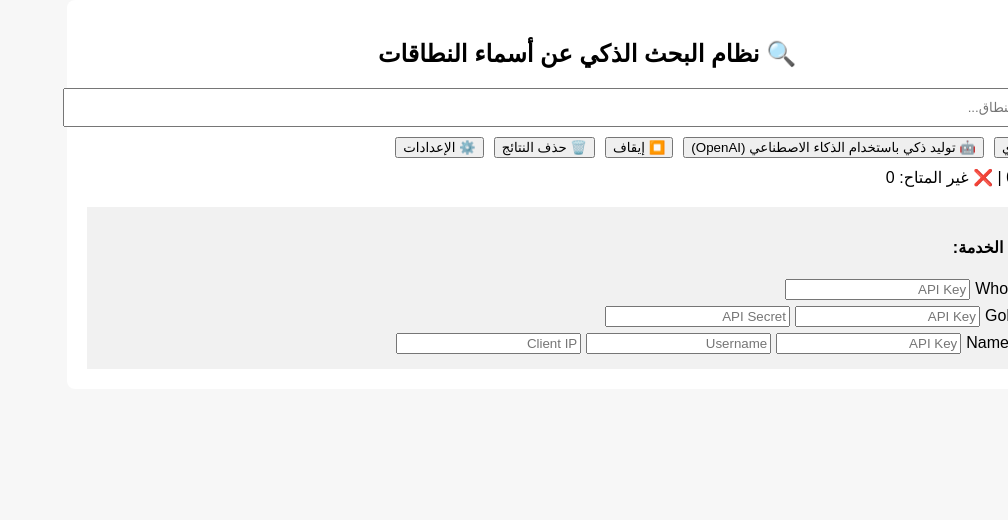
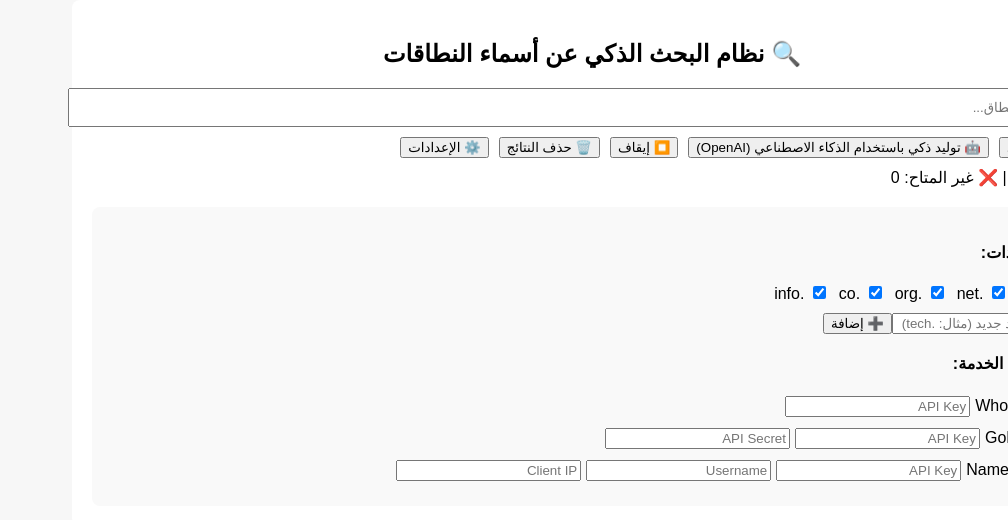
Before and after one commit to badeesindi/domain-search-app, a Next.js app: page / in a window 1280 px wide. Both pictures are taken after a click on the button "⚙️ الإعدادات". Shown: the top 520 px of the page, without its empty margins (272-1280 px from the left). Built offline with nearby package versions, Linux system fonts and the light colour scheme.

Commit message:
Update page.tsx

```diff
--- a/app/page.tsx
+++ b/app/page.tsx
@@ -17,13 +17,12 @@ interface DomainResult {
   price?: number;
 }
 
+const defaultExtensions = [".com", ".net", ".org", ".co", ".info"];
 const defaultProviders: Provider[] = [
   { name: "WhoisXML", enabled: true, apiKey: "" },
   { name: "GoDaddy", enabled: true, apiKey: "", apiSecret: "" },
   { name: "Namecheap", enabled: true, apiKey: "", username: "", clientIp: "" }
 ];
-
-const defaultExtensions = [".com", ".net", ".org", ".co", ".info"];
 
 export default function DomainSearchApp() {
   const [domain, setDomain] = useState("");
@@ -34,6 +33,7 @@ export default function DomainSearchApp() {
   const [autoGenerate, setAutoGenerate] = useState(false);
   const [showSettings, setShowSettings] = useState(false);
   const [summary, setSummary] = useState({ available: 0, unavailable: 0 });
+  const [newExt, setNewExt] = useState("");
 
   useEffect(() => {
     const ext = localStorage.getItem("extensions");
@@ -88,6 +88,7 @@ export default function DomainSearchApp() {
   return (
     <div style={{ maxWidth: 1000, margin: "auto", background: "#fff", padding: 20, borderRadius: 8 }}>
       <h2 style={{ textAlign: "center" }}>🔍 نظام البحث الذكي عن أسماء النطاقات</h2>
+
       <input
         type="text"
         value={domain}
@@ -95,6 +96,7 @@ export default function DomainSearchApp() {
         placeholder="أدخل اسم النطاق..."
         style={{ width: "100%", padding: "10px", marginBottom: 10 }}
       />
+
       <div style={{ display: "flex", gap: "10px", flexWrap: "wrap" }}>
         <button onClick={() => searchDomains(domain)}>🔎 بحث يدوي</button>
         <button onClick={() => { setAutoGenerate(true); setTimeout(() => startSmartSearch(), 100); }}>
@@ -104,13 +106,46 @@ export default function DomainSearchApp() {
         <button onClick={() => setResults([])}>🗑️ حذف النتائج</button>
         <button onClick={() => setShowSettings(!showSettings)}>⚙️ الإعدادات</button>
       </div>
+
       <p style={{ marginTop: 10 }}>✅ المتاح: {summary.available} | ❌ غير المتاح: {summary.unavailable}</p>
 
       {showSettings && (
-        <div style={{ background: "#f1f1f1", padding: 10, marginTop: 20 }}>
-          <h4>📡 مزودي الخدمة:</h4>
+        <div style={{ background: "#f9f9f9", padding: 15, marginTop: 20, borderRadius: 8 }}>
+          <h4>🌐 الامتدادات:</h4>
+          <div style={{ display: "flex", gap: 10, flexWrap: "wrap", marginBottom: 10 }}>
+            {extensions.map((ext, idx) => (
+              <label key={idx}>
+                <input
+                  type="checkbox"
+                  checked={activeExtensions.includes(ext)}
+                  onChange={() =>
+                    setActiveExtensions((prev) =>
+                      prev.includes(ext) ? prev.filter((e) => e !== ext) : [...prev, ext]
+                    )
+                  }
+                />{" "}
+                {ext}
+              </label>
+            ))}
+          </div>
+          <input
+            type="text"
+            placeholder="إضافة امتداد جديد (مثال: .tech)"
+            value={newExt}
+            onChange={(e) => setNewExt(e.target.value)}
+          />
+          <button onClick={() => {
+            if (newExt && !extensions.includes(newExt)) {
+              const updated = [...extensions, newExt];
+              setExtensions(updated);
+              setActiveExtensions(updated);
+              setNewExt("");
+            }
+          }}>➕ إضافة</button>
+
+          <h4 style={{ marginTop: 20 }}>📡 مزودي الخدمة:</h4>
           {providers.map((p, i) => (
-            <div key={i} style={{ marginBottom: 5 }}>
+            <div key={i} style={{ marginBottom: 10 }}>
               <input
                 type="checkbox"
                 checked={p.enabled}
@@ -119,35 +154,56 @@ export default function DomainSearchApp() {
                   updated[i].enabled = !updated[i].enabled;
                   setProviders(updated);
                 }}
-              /> {p.name}
-              <input type="text" placeholder="API Key" value={p.apiKey}
+              />{" "}
+              {p.name}
+              <input
+                type="text"
+                placeholder="API Key"
+                value={p.apiKey}
                 onChange={(e) => {
                   const updated = [...providers];
                   updated[i].apiKey = e.target.value;
                   setProviders(updated);
-                }} style={{ marginRight: 5 }} />
+                }}
+                style={{ marginRight: 5 }}
+              />
               {p.name === "GoDaddy" && (
-                <input type="text" placeholder="API Secret" value={p.apiSecret}
+                <input
+                  type="text"
+                  placeholder="API Secret"
+                  value={p.apiSecret}
                   onChange={(e) => {
                     const updated = [...providers];
                     updated[i].apiSecret = e.target.value;
                     setProviders(updated);
-                  }} style={{ marginRight: 5 }} />
+                  }}
+                  style={{ marginRight: 5 }}
+                />
               )}
               {p.name === "Namecheap" && (
                 <>
-                  <input type="text" placeholder="Username" value={p.username}
+                  <input
+                    type="text"
+                    placeholder="Username"
+                    value={p.username}
                     onChange={(e) => {
                       const updated = [...providers];
                       updated[i].username = e.target.value;
                       setProviders(updated);
-                    }} style={{ marginRight: 5 }} />
-                  <input type="text" placeholder="Client IP" value={p.clientIp}
+                    }}
+                    style={{ marginRight: 5 }}
+                  />
+                  <input
+                    type="text"
+                    placeholder="Client IP"
+                    value={p.clientIp}
                     onChange={(e) => {
                       const updated = [...providers];
                       updated[i].clientIp = e.target.value;
                       setProviders(updated);
-                    }} style={{ marginRight: 5 }} />
+                    }}
+                    style={{ marginRight: 5 }}
+                  />
                 </>
               )}
             </div>
@@ -172,7 +228,9 @@ export default function DomainSearchApp() {
                 <tr key={i}>
                   <td style={{ border: "1px solid #ccc", padding: 8 }}>{r.domain}</td>
                   <td style={{ border: "1px solid #ccc", padding: 8 }}>{r.provider}</td>
-                  <td style={{ border: "1px solid #ccc", padding: 8 }}>{r.available ? "✅ متاح" : "❌ غير متاح"}</td>
+                  <td style={{ border: "1px solid #ccc", padding: 8 }}>
+                    {r.available ? "✅ متاح" : "❌ غير متاح"}
+                  </td>
                   <td style={{ border: "1px solid #ccc", padding: 8 }}>{r.price} ر.س</td>
                 </tr>
               ))}
```
